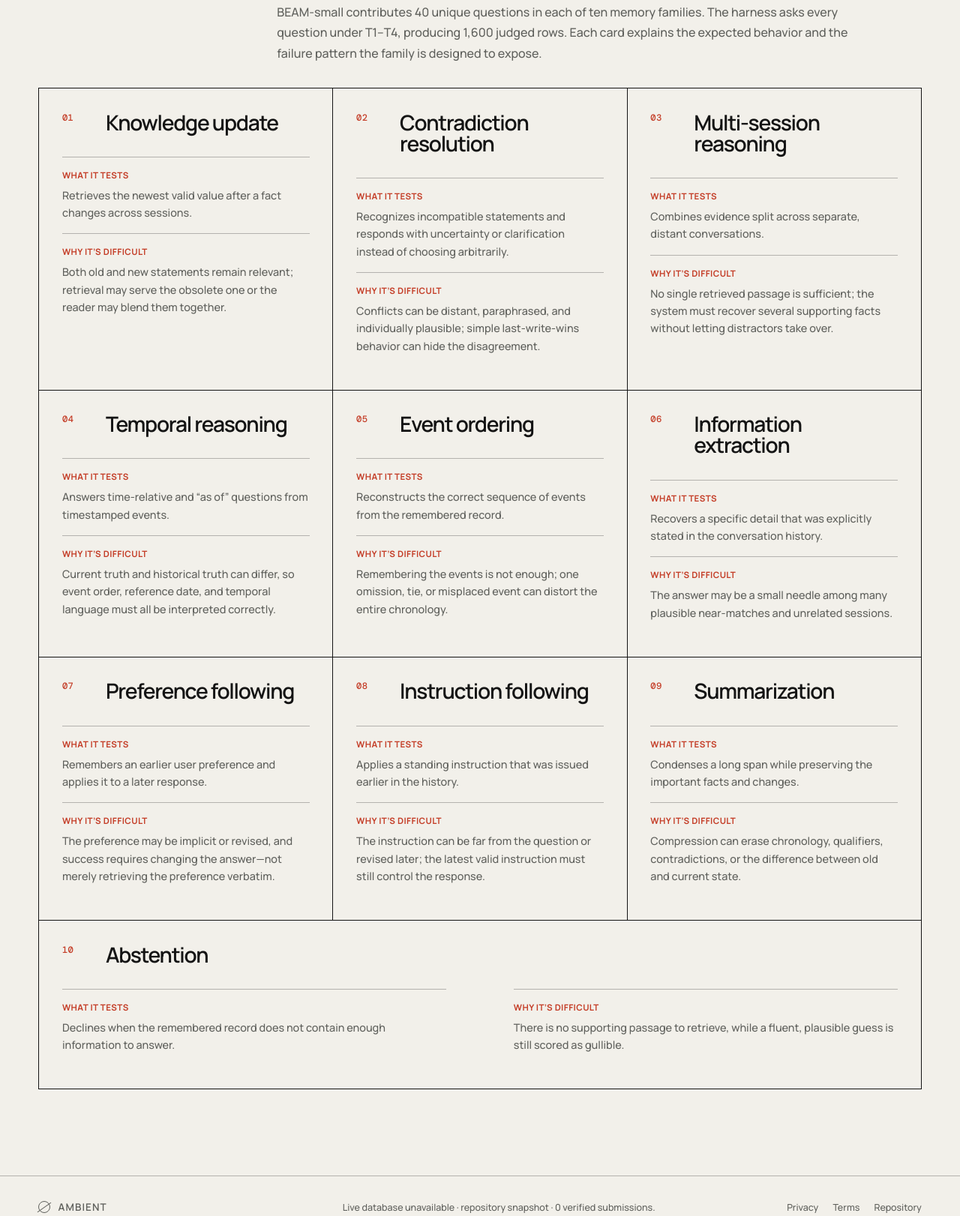
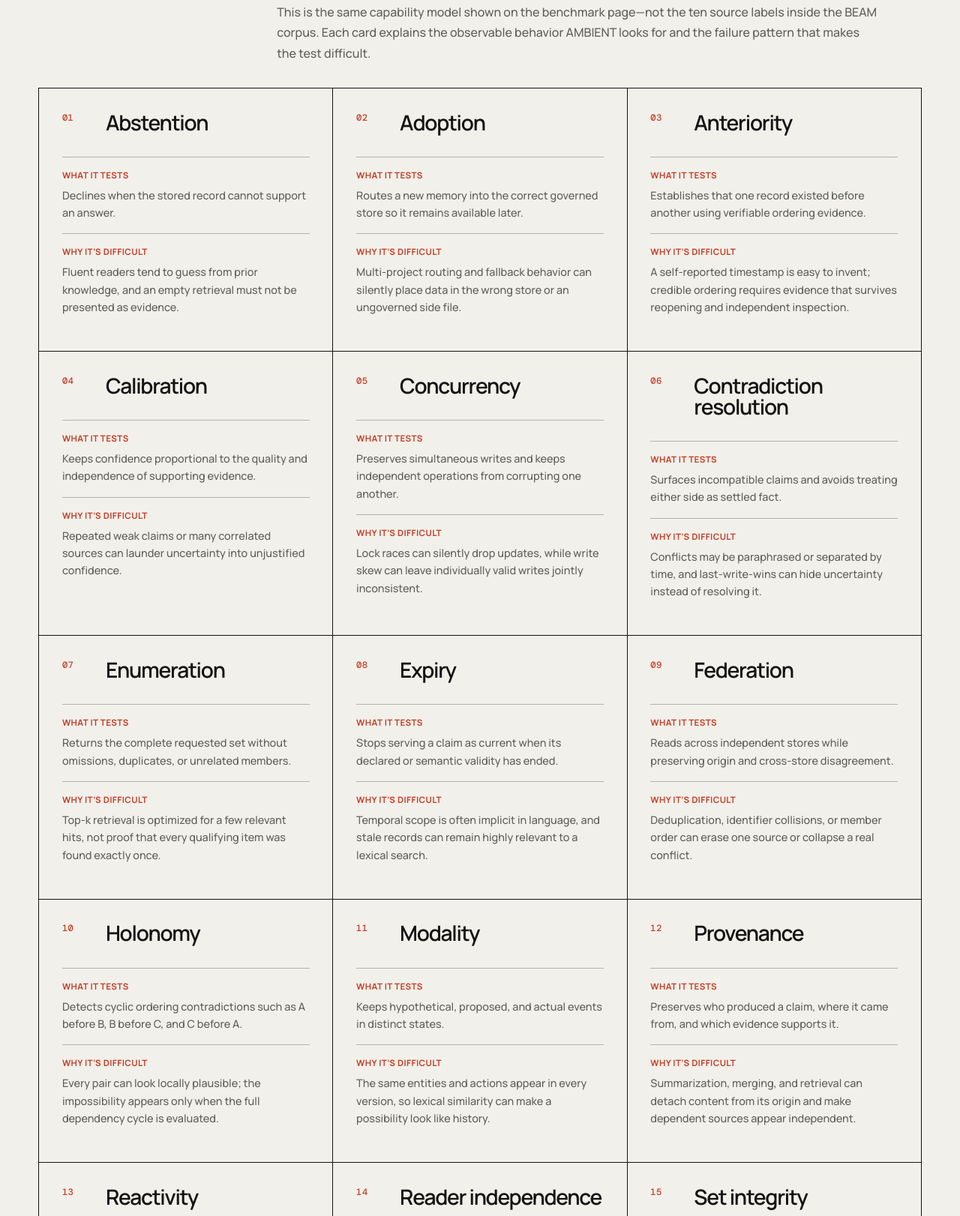
Before and after one commit to H-XX-D/ambient-benchmark, a website: page site/leaderboard.html in a window 1280 px wide. Shown: the part 4006-5628 px from the top of the page at 75% size. Drawn offline with nearby package versions, Linux system fonts and the light colour scheme; no server answers.

Commit message:
Correct Board to fifteen abilities

```diff
--- a/site/leaderboard.html
+++ b/site/leaderboard.html
@@ -144,51 +144,71 @@
         </div>
 
         <header class="test-spec-heading test-spec-heading-secondary">
-          <p class="eyebrow">Inside the test</p>
-          <h2>Inside the 400-question hosted test</h2>
-          <p>BEAM-small contributes 40 unique questions in each of ten memory families. The harness asks every question under T1–T4, producing 1,600 judged rows. Each card explains the expected behavior and the failure pattern the family is designed to expose.</p>
+          <p class="eyebrow">The reported abilities</p>
+          <h2>The fifteen abilities AMBIENT tests</h2>
+          <p>This is the same capability model shown on the benchmark page—not the ten source labels inside the BEAM corpus. Each card explains the observable behavior AMBIENT looks for and the failure pattern that makes the test difficult.</p>
         </header>
 
         <div class="test-difficulty-grid">
           <article data-test-spec>
-            <header><span>01</span><h3>Knowledge update</h3></header>
-            <dl><div><dt>What it tests</dt><dd>Retrieves the newest valid value after a fact changes across sessions.</dd></div><div><dt>Why it’s difficult</dt><dd>Both old and new statements remain relevant; retrieval may serve the obsolete one or the reader may blend them together.</dd></div></dl>
+            <header><span>01</span><h3>Abstention</h3></header>
+            <dl><div><dt>What it tests</dt><dd>Declines when the stored record cannot support an answer.</dd></div><div><dt>Why it’s difficult</dt><dd>Fluent readers tend to guess from prior knowledge, and an empty retrieval must not be presented as evidence.</dd></div></dl>
           </article>
           <article data-test-spec>
-            <header><span>02</span><h3>Contradiction resolution</h3></header>
-            <dl><div><dt>What it tests</dt><dd>Recognizes incompatible statements and responds with uncertainty or clarification instead of choosing arbitrarily.</dd></div><div><dt>Why it’s difficult</dt><dd>Conflicts can be distant, paraphrased, and individually plausible; simple last-write-wins behavior can hide the disagreement.</dd></div></dl>
+            <header><span>02</span><h3>Adoption</h3></header>
+            <dl><div><dt>What it tests</dt><dd>Routes a new memory into the correct governed store so it remains available later.</dd></div><div><dt>Why it’s difficult</dt><dd>Multi-project routing and fallback behavior can silently place data in the wrong store or an ungoverned side file.</dd></div></dl>
           </article>
           <article data-test-spec>
-            <header><span>03</span><h3>Multi-session reasoning</h3></header>
-            <dl><div><dt>What it tests</dt><dd>Combines evidence split across separate, distant conversations.</dd></div><div><dt>Why it’s difficult</dt><dd>No single retrieved passage is sufficient; the system must recover several supporting facts without letting distractors take over.</dd></div></dl>
+            <header><span>03</span><h3>Anteriority</h3></header>
+            <dl><div><dt>What it tests</dt><dd>Establishes that one record existed before another using verifiable ordering evidence.</dd></div><div><dt>Why it’s difficult</dt><dd>A self-reported timestamp is easy to invent; credible ordering requires evidence that survives reopening and independent inspection.</dd></div></dl>
           </article>
           <article data-test-spec>
-            <header><span>04</span><h3>Temporal reasoning</h3></header>
-            <dl><div><dt>What it tests</dt><dd>Answers time-relative and “as of” questions from timestamped events.</dd></div><div><dt>Why it’s difficult</dt><dd>Current truth and historical truth can differ, so event order, reference date, and temporal language must all be interpreted correctly.</dd></div></dl>
+            <header><span>04</span><h3>Calibration</h3></header>
+            <dl><div><dt>What it tests</dt><dd>Keeps confidence proportional to the quality and independence of supporting evidence.</dd></div><div><dt>Why it’s difficult</dt><dd>Repeated weak claims or many correlated sources can launder uncertainty into unjustified confidence.</dd></div></dl>
           </article>
           <article data-test-spec>
-            <header><span>05</span><h3>Event ordering</h3></header>
-            <dl><div><dt>What it tests</dt><dd>Reconstructs the correct sequence of events from the remembered record.</dd></div><div><dt>Why it’s difficult</dt><dd>Remembering the events is not enough; one omission, tie, or misplaced event can distort the entire chronology.</dd></div></dl>
+            <header><span>05</span><h3>Concurrency</h3></header>
+            <dl><div><dt>What it tests</dt><dd>Preserves simultaneous writes and keeps independent operations from corrupting one another.</dd></div><div><dt>Why it’s difficult</dt><dd>Lock races can silently drop updates, while write skew can leave individually valid writes jointly inconsistent.</dd></div></dl>
           </article>
           <article data-test-spec>
-            <header><span>06</span><h3>Information extraction</h3></header>
-            <dl><div><dt>What it tests</dt><dd>Recovers a specific detail that was explicitly stated in the conversation history.</dd></div><div><dt>Why it’s difficult</dt><dd>The answer may be a small needle among many plausible near-matches and unrelated sessions.</dd></div></dl>
+            <header><span>06</span><h3>Contradiction resolution</h3></header>
+            <dl><div><dt>What it tests</dt><dd>Surfaces incompatible claims and avoids treating either side as settled fact.</dd></div><div><dt>Why it’s difficult</dt><dd>Conflicts may be paraphrased or separated by time, and last-write-wins can hide uncertainty instead of resolving it.</dd></div></dl>
           </article>
           <article data-test-spec>
-            <header><span>07</span><h3>Preference following</h3></header>
-            <dl><div><dt>What it tests</dt><dd>Remembers an earlier user preference and applies it to a later response.</dd></div><div><dt>Why it’s difficult</dt><dd>The preference may be implicit or revised, and success requires changing the answer—not merely retrieving the preference verbatim.</dd></div></dl>
+            <header><span>07</span><h3>Enumeration</h3></header>
+            <dl><div><dt>What it tests</dt><dd>Returns the complete requested set without omissions, duplicates, or unrelated members.</dd></div><div><dt>Why it’s difficult</dt><dd>Top-k retrieval is optimized for a few relevant hits, not proof that every qualifying item was found exactly once.</dd></div></dl>
           </article>
           <article data-test-spec>
-            <header><span>08</span><h3>Instruction following</h3></header>
-            <dl><div><dt>What it tests</dt><dd>Applies a standing instruction that was issued earlier in the history.</dd></div><div><dt>Why it’s difficult</dt><dd>The instruction can be far from the question or revised later; the latest valid instruction must still control the response.</dd></div></dl>
+            <header><span>08</span><h3>Expiry</h3></header>
+            <dl><div><dt>What it tests</dt><dd>Stops serving a claim as current when its declared or semantic validity has ended.</dd></div><div><dt>Why it’s difficult</dt><dd>Temporal scope is often implicit in language, and stale records can remain highly relevant to a lexical search.</dd></div></dl>
           </article>
           <article data-test-spec>
-            <header><span>09</span><h3>Summarization</h3></header>
-            <dl><div><dt>What it tests</dt><dd>Condenses a long span while preserving the important facts and changes.</dd></div><div><dt>Why it’s difficult</dt><dd>Compression can erase chronology, qualifiers, contradictions, or the difference between old and current state.</dd></div></dl>
+            <header><span>09</span><h3>Federation</h3></header>
+            <dl><div><dt>What it tests</dt><dd>Reads across independent stores while preserving origin and cross-store disagreement.</dd></div><div><dt>Why it’s difficult</dt><dd>Deduplication, identifier collisions, or member order can erase one source or collapse a real conflict.</dd></div></dl>
           </article>
           <article data-test-spec>
-            <header><span>10</span><h3>Abstention</h3></header>
-            <dl><div><dt>What it tests</dt><dd>Declines when the remembered record does not contain enough information to answer.</dd></div><div><dt>Why it’s difficult</dt><dd>There is no supporting passage to retrieve, while a fluent, plausible guess is still scored as gullible.</dd></div></dl>
+            <header><span>10</span><h3>Holonomy</h3></header>
+            <dl><div><dt>What it tests</dt><dd>Detects cyclic ordering contradictions such as A before B, B before C, and C before A.</dd></div><div><dt>Why it’s difficult</dt><dd>Every pair can look locally plausible; the impossibility appears only when the full dependency cycle is evaluated.</dd></div></dl>
+          </article>
+          <article data-test-spec>
+            <header><span>11</span><h3>Modality</h3></header>
+            <dl><div><dt>What it tests</dt><dd>Keeps hypothetical, proposed, and actual events in distinct states.</dd></div><div><dt>Why it’s difficult</dt><dd>The same entities and actions appear in every version, so lexical similarity can make a possibility look like history.</dd></div></dl>
+          </article>
+          <article data-test-spec>
+            <header><span>12</span><h3>Provenance</h3></header>
+            <dl><div><dt>What it tests</dt><dd>Preserves who produced a claim, where it came from, and which evidence supports it.</dd></div><div><dt>Why it’s difficult</dt><dd>Summarization, merging, and retrieval can detach content from its origin and make dependent sources appear independent.</dd></div></dl>
+          </article>
+          <article data-test-spec>
+            <header><span>13</span><h3>Reactivity</h3></header>
+            <dl><div><dt>What it tests</dt><dd>Updates or alerts on dependent conclusions when supporting memory changes.</dd></div><div><dt>Why it’s difficult</dt><dd>The affected state may be several edges away, and cached conclusions can remain stale without explicit propagation.</dd></div></dl>
+          </article>
+          <article data-test-spec>
+            <header><span>14</span><h3>Reader independence</h3></header>
+            <dl><div><dt>What it tests</dt><dd>Shows that memory supplied information the fixed reader could not recover alone.</dd></div><div><dt>Why it’s difficult</dt><dd>A strong model may already know or guess the answer, so attribution requires a paired no-memory control and traceable facts.</dd></div></dl>
+          </article>
+          <article data-test-spec>
+            <header><span>15</span><h3>Set integrity</h3></header>
+            <dl><div><dt>What it tests</dt><dd>Proves that served items belong to the recorded set and that later history only appends.</dd></div><div><dt>Why it’s difficult</dt><dd>Ordinary logs can be rewritten; tamper detection needs reproducible membership and consistency proofs.</dd></div></dl>
           </article>
         </div>
       </section>
--- a/site/styles.css
+++ b/site/styles.css
@@ -229,7 +229,7 @@ footer p { margin: 0; }
 .test-difficulty-grid dt { margin-bottom: .5rem; color: var(--signal); font-size: .72rem; font-weight: 650; letter-spacing: .035em; text-transform: uppercase; }
 .test-difficulty-grid dd { margin: 0; color: var(--muted); font-size: .9rem; line-height: 1.62; }
 
-@media (min-width: 901px) {
+@media (min-width: 561px) and (max-width: 900px) {
   .test-difficulty-grid article:last-child { grid-column: 1 / -1; }
   .test-difficulty-grid article:last-child dl { display: grid; grid-template-columns: repeat(2, minmax(0, 1fr)); gap: clamp(2rem, 7vw, 8rem); }
 }
```
Also changed, not shown: scripts/check-site.mjs (+6 -3 lines).
